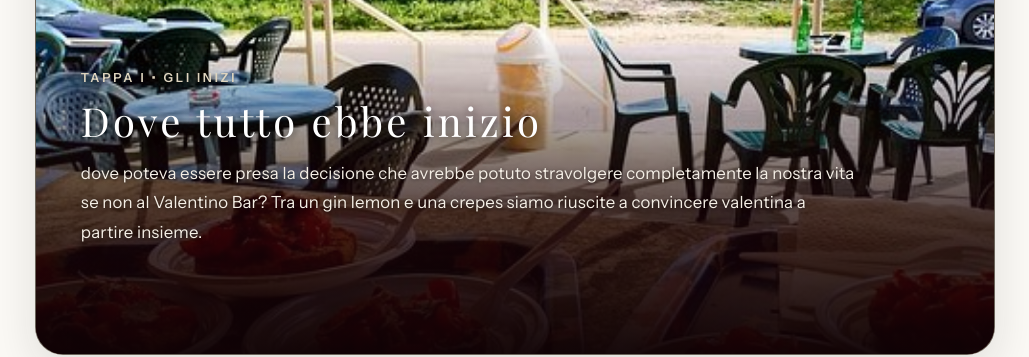
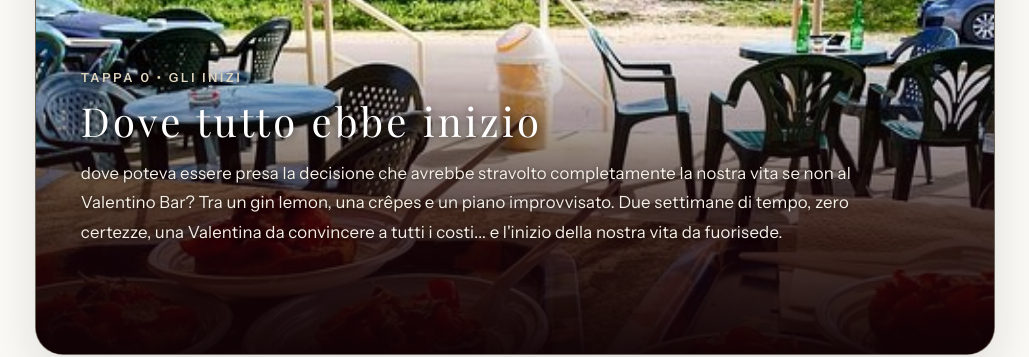
Before and after one commit to alelom7/regalo, a plain HTML site: page index.html in a window 1280 px wide. Shown: the part 1288-1645 px from the top of the page, without its empty margins (125-1154 px from the left). Drawn offline with nearby package versions, Linux system fonts and the light colour scheme; a web font is replaced by a local one.

Commit message:
modifiche

```diff
--- a/index.html
+++ b/index.html
@@ -52,9 +52,9 @@
                 <div class="glass-card">
                     <img src="assets/valentinobar.jpg" alt="Tappa del viaggio" class="glass-card-img">
                     <div class="glass-card-overlay">
-                        <span class="glass-card-tag">TAPPA I • GLI INIZI</span>
+                        <span class="glass-card-tag">TAPPA 0 • GLI INIZI</span>
                         <h3>Dove tutto ebbe inizio</h3>
-                        <p>dove poteva essere presa la decisione che avrebbe potuto stravolgere completamente la nostra vita se non al Valentino Bar? Tra un gin lemon e una crepes siamo riuscite a convincere valentina a partire insieme.</p>
+                        <p>dove poteva essere presa la decisione che avrebbe stravolto completamente la nostra vita se non al Valentino Bar? Tra un gin lemon, una crêpes e un piano improvvisato. Due settimane di tempo, zero certezze, una Valentina da convincere a tutti i costi... e l'inizio della nostra vita da fuorisede.</p>
                     </div>
                 </div>
 
```
